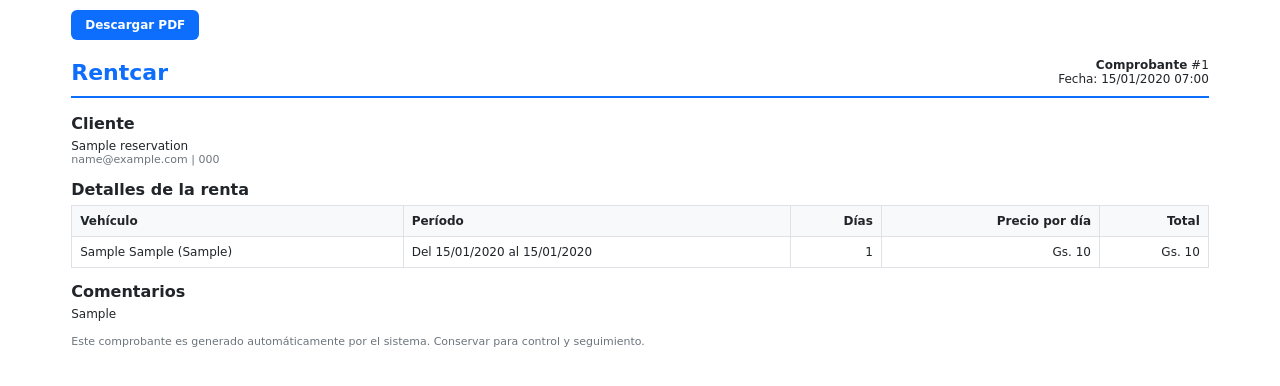
After one commit to Marcko4/Rentcar-Proyecto, a Django app: page /reservations/1/invoice/ in a window 1280 px wide. The commit adds this page. Shown: the top 386 px of the page. Run offline with Django 4.2, Linux system fonts and the light colour scheme; a user stored in the database is signed in; tables that the repository leaves empty hold one stand-in row (values such as "Sample post").

Commit message:
implemetancion de comprobante

```diff
--- a/rentals/urls.py
+++ b/rentals/urls.py
@@ -15,4 +15,6 @@ urlpatterns = [
     path('my-rentals/', views.my_rentals, name='my_rentals'),
     path('admin/rentals/', views.admin_rentals, name='admin_rentals'),
     path('admin/rentals/<int:reservation_id>/update-status/', views.update_reservation_status, name='update_reservation_status'),
+    path('reservations/<int:reservation_id>/invoice/', views.reservation_invoice, name='reservation_invoice'),
+    path('reservations/<int:reservation_id>/invoice/download/', views.reservation_invoice_download, name='reservation_invoice_download'),
 ]
--- a/rentals/views.py
+++ b/rentals/views.py
@@ -1,8 +1,11 @@
 from django.shortcuts import render, redirect, get_object_or_404
 from django.contrib import messages
 from django.contrib.auth.decorators import login_required, user_passes_test
-from django.http import HttpResponseForbidden
+from django.http import HttpResponseForbidden, HttpResponse
 from django.db.models import Q, Min, Max  # <-- filtros/orden y rangos de precio
+from django.template.loader import get_template
+from io import BytesIO
+from datetime import timedelta
 from .forms import CustomUserCreationForm, LoginForm, RentForm
 from .models import Vehicle, Reservation
 
@@ -107,12 +110,12 @@ def rent_vehicle(request, vehicle_id):
                 email=form.cleaned_data['email'],
                 telefono=form.cleaned_data['telefono'],
                 fecha_inicio=form.cleaned_data['fecha_inicio'],
-                fecha_fin=form.cleaned_data['fecha_fin'],
+                fecha_fin=form.cleaned_data['fecha_inicio'] + timedelta(days=form.cleaned_data['dias']),
                 comentarios=form.cleaned_data['comentarios']
             )
             reservation.save()
-            messages.success(request, f'¡Tu solicitud para rentar el {vehicle.make} {vehicle.model} ha sido enviada!')
-            return redirect('rentals:my_rentals')
+            messages.success(request, f'¡Tu solicitud para rentar el {vehicle.make} {vehicle.model} ha sido enviada! Descargando comprobante...')
+            return redirect('rentals:reservation_invoice_download', reservation.id)
     else:
         initial_data = {
             'nombre': f"{request.user.first_name} {request.user.last_name}".strip() or request.user.username,
@@ -157,3 +160,66 @@ def update_reservation_status(request, reservation_id):
             reservation.save()
             messages.success(request, f'Estado de la reserva actualizado a {reservation.get_status_display()}')
     return redirect('rentals:admin_rentals')
+
+
+# ---------- Comprobante / Factura PDF ----------
+@login_required
+def reservation_invoice(request, reservation_id):
+    # Importación diferida para evitar errores si la librería no está instalada aún
+    try:
+        from xhtml2pdf import pisa  # type: ignore
+    except Exception:
+        pisa = None
+    reservation = get_object_or_404(Reservation, id=reservation_id)
+    if not (request.user.is_superuser or request.user.is_staff or reservation.user == request.user):
+        return HttpResponseForbidden("No tienes permiso para ver este comprobante.")
+
+    days = (reservation.fecha_fin - reservation.fecha_inicio).days
+    days = max(1, days)
+    total = reservation.vehicle.price * days
+
+    context = {
+        'reservation': reservation,
+        'days': days,
+        'total': total,
+    }
+
+    # Modo HTML con botón "Descargar PDF"
+    template = get_template('rentals/invoice.html')
+    html = template.render({**context, 'show_download': True})
+    return HttpResponse(html)
+
+
+@login_required
+def reservation_invoice_download(request, reservation_id):
+    reservation = get_object_or_404(Reservation, id=reservation_id)
+    if not (request.user.is_superuser or request.user.is_staff or reservation.user == request.user):
+        return HttpResponseForbidden("No tienes permiso para descargar este comprobante.")
+
+    days = (reservation.fecha_fin - reservation.fecha_inicio).days
+    days = max(1, days)
+    total = reservation.vehicle.price * days
+
+    context = {
+        'reservation': reservation,
+        'days': days,
+        'total': total,
+    }
+
+    template = get_template('rentals/invoice.html')
+    html = template.render({**context, 'show_download': False})
+
+    try:
+        from xhtml2pdf import pisa  # type: ignore
+    except Exception as e:
+        return HttpResponse(f"No se pudo generar el PDF (librería faltante): {e}", status=500)
+
+    result = BytesIO()
+    pdf_status = pisa.CreatePDF(src=html, dest=result, encoding='utf-8')
+    if pdf_status.err:
+        return HttpResponse("Ocurrió un error al generar el PDF.", status=500)
+
+    response = HttpResponse(result.getvalue(), content_type='application/pdf')
+    filename = f"comprobante_reserva_{reservation.id}.pdf"
+    response['Content-Disposition'] = f'attachment; filename="{filename}"'
+    return response
--- a/rentcar/settings.py
+++ b/rentcar/settings.py
@@ -79,7 +79,9 @@ AUTH_PASSWORD_VALIDATORS = [
 ]
 
 LANGUAGE_CODE = 'es'
-TIME_ZONE = 'UTC'
+# Ajustar a tu zona horaria local para mostrar horas correctas en plantillas
+# Ejemplo para Paraguay (Asunción): 'America/Asuncion'
+TIME_ZONE = 'America/Asuncion'
 USE_I18N = True
 USE_TZ = True
 
--- a/requirements.txt
+++ b/requirements.txt
@@ -2,3 +2,4 @@ Django>=4.2
 psycopg2-binary
 python-dotenv
 Pillow
+xhtml2pdf>=0.2.15
--- /dev/null
+++ b/templates/rentals/invoice.html
@@ -0,0 +1,80 @@
+<!DOCTYPE html>
+<html lang="es">
+  {% load humanize tz %}
+<head>
+  <meta charset="utf-8" />
+  <title>Comprobante de Renta</title>
+  <style>
+    body { font-family: DejaVu Sans, Arial, sans-serif; font-size: 12px; color: #212529; }
+    .container { width: 90%; margin: 0 auto; }
+    .header { display: flex; justify-content: space-between; align-items: center; border-bottom: 2px solid #0d6efd; padding-bottom: 10px; margin-bottom: 16px; }
+    .brand { font-size: 22px; font-weight: 700; color: #0d6efd; }
+    .meta { text-align: right; font-size: 12px; }
+    .actions { margin: 10px 0 18px 0; }
+    .btn { display: inline-block; padding: 8px 14px; border-radius: 6px; text-decoration: none; font-weight: 600; }
+    .btn-primary { background: #0d6efd; color: #fff; }
+    .btn-primary:hover { background: #0b5ed7; }
+    .section { margin-bottom: 14px; }
+    .title { font-size: 16px; font-weight: 600; margin-bottom: 6px; }
+    table { width: 100%; border-collapse: collapse; }
+    th, td { border: 1px solid #dee2e6; padding: 8px; }
+    th { background: #f8f9fa; text-align: left; }
+    .totals td { border: none; }
+    .right { text-align: right; }
+    .small { color: #6c757d; font-size: 11px; }
+  </style>
+</head>
+<body>
+  <div class="container">
+    {% if show_download %}
+    <div class="actions">
+      <a class="btn btn-primary" href="{% url 'rentals:reservation_invoice_download' reservation.id %}">Descargar PDF</a>
+    </div>
+    {% endif %}
+    <div class="header">
+      <div class="brand">Rentcar</div>
+      <div class="meta">
+        <div><strong>Comprobante</strong> #{{ reservation.id }}</div>
+  <div>Fecha: {{ reservation.created_at|localtime|date:"d/m/Y H:i" }}</div>
+      </div>
+    </div>
+
+    <div class="section">
+      <div class="title">Cliente</div>
+      <div>{{ reservation.nombre }}</div>
+      <div class="small">{{ reservation.email }} | {{ reservation.telefono }}</div>
+    </div>
+
+    <div class="section">
+      <div class="title">Detalles de la renta</div>
+      <table>
+        <tr>
+          <th>Vehículo</th>
+          <th>Período</th>
+          <th class="right">Días</th>
+          <th class="right">Precio por día</th>
+          <th class="right">Total</th>
+        </tr>
+        <tr>
+          <td>{{ reservation.vehicle.make }} {{ reservation.vehicle.model }} ({{ reservation.vehicle.plate }})</td>
+          <td>Del {{ reservation.fecha_inicio|date:"d/m/Y" }} al {{ reservation.fecha_fin|date:"d/m/Y" }}</td>
+          <td class="right">{{ days }}</td>
+          <td class="right">Gs. {{ reservation.vehicle.price|intcomma }}</td>
+          <td class="right">Gs. {{ total|intcomma }}</td>
+        </tr>
+      </table>
+    </div>
+
+    {% if reservation.comentarios %}
+    <div class="section">
+      <div class="title">Comentarios</div>
+      <div>{{ reservation.comentarios }}</div>
+    </div>
+    {% endif %}
+
+    <div class="section small">
+      Este comprobante es generado automáticamente por el sistema. Conservar para control y seguimiento.
+    </div>
+  </div>
+</body>
+</html>
```
Also changed, not shown: rentals/admin.py (+26 -0 lines), rentals/forms.py (+6 -7 lines), templates/rentals/admin_rentals.html (+6 -2 lines), templates/rentals/my_rentals.html (+13 -1 lines), README.md.
